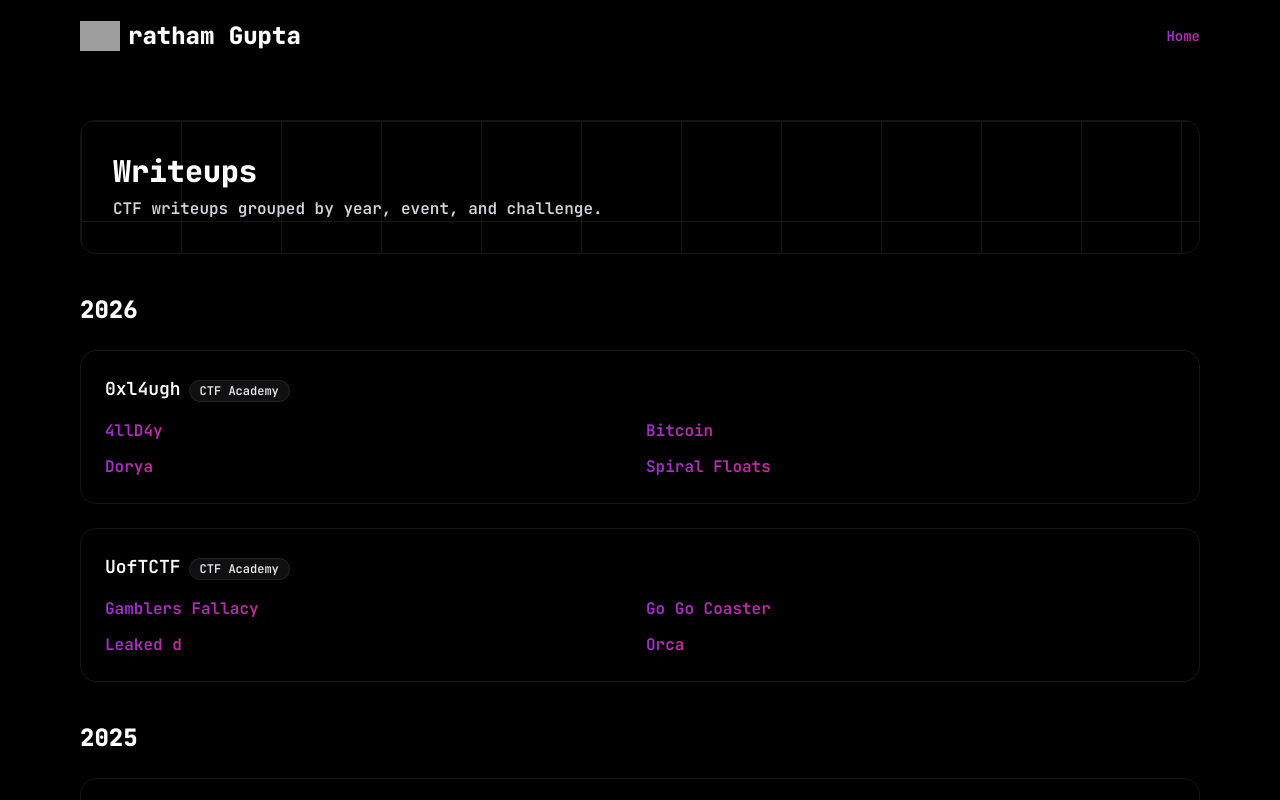
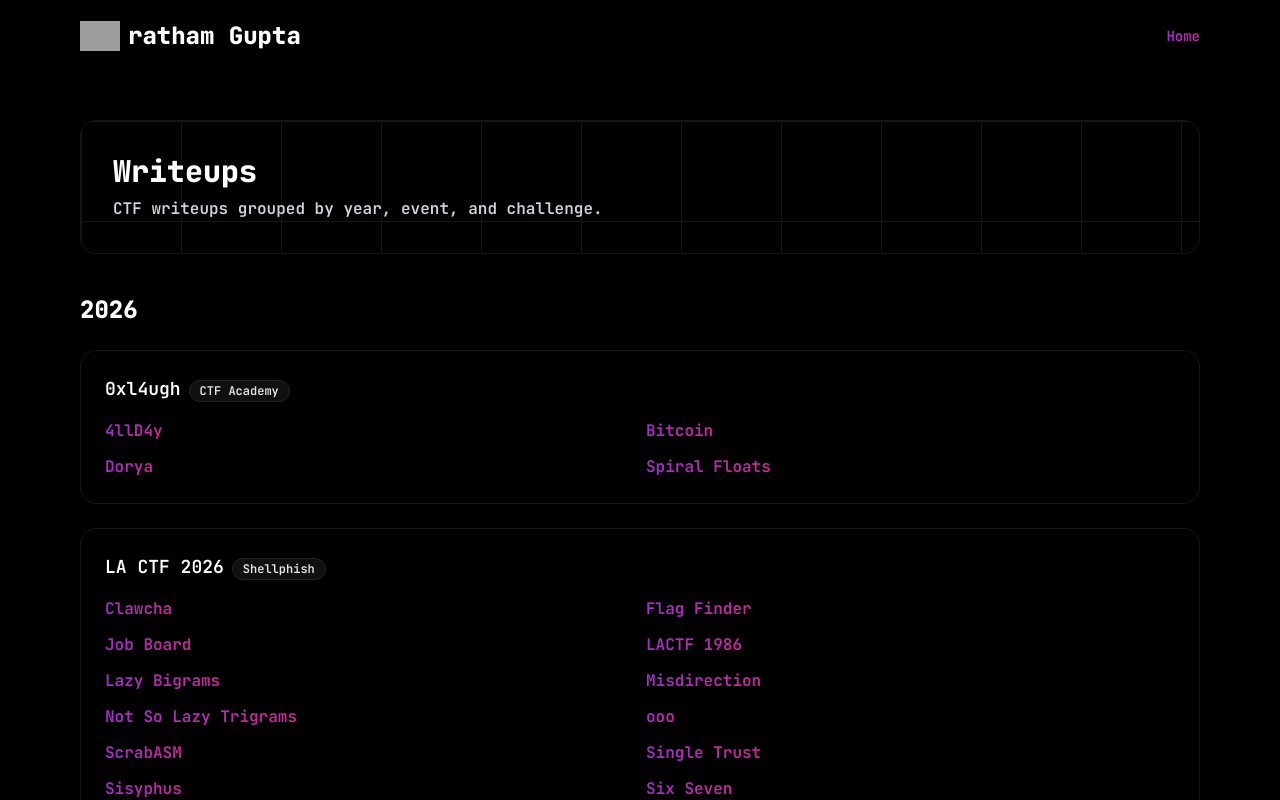
Before and after one commit to prathamgupta36/prathamgupta36.github.io, a Next.js app: page /writeups in a window 1280 px wide. Shown: the top 800 px of the page. Built offline with nearby package versions, Linux system fonts and the light colour scheme; grey boxes are pictures that could not be loaded.

Commit message:
Add writeups for LA CTF 2026 and UofTCTF

```diff
--- a/app/writeups.registry.ts
+++ b/app/writeups.registry.ts
@@ -47,6 +47,11 @@ export const getTeamForEntry = (entry: WriteupEntry) => {
 export const CTF_META: CtfMeta[] = [
   {
     year: 2026,
+    ctf: "LA CTF 2026",
+    team: "Shellphish",
+  },
+  {
+    year: 2026,
     ctf: "UofTCTF",
     team: "CTF Academy",
   },
@@ -68,6 +73,152 @@ export const CTF_META: CtfMeta[] = [
 ];
 
 export const WRITEUPS: WriteupEntry[] = [
+  {
+    year: 2026,
+    ctf: "LA CTF 2026",
+    challenge: "Lazy Bigrams",
+    mdUrl: "https://github.com/prathamgupta36/CTF-Writeups/raw/refs/heads/main/2026/lactf2026/crypto/lazybigrams/WRITEUP.md",
+    repoUrl: "https://github.com/prathamgupta36/CTF-Writeups/files/2026/lactf2026/crypto/lazybigrams",
+  },
+  {
+    year: 2026,
+    ctf: "LA CTF 2026",
+    challenge: "Not So Lazy Trigrams",
+    mdUrl: "https://github.com/prathamgupta36/CTF-Writeups/raw/refs/heads/main/2026/lactf2026/crypto/notsolazytrigrams/WRITEUP.md",
+    repoUrl: "https://github.com/prathamgupta36/CTF-Writeups/files/2026/lactf2026/crypto/notsolazytrigrams",
+  },
+  {
+    year: 2026,
+    ctf: "LA CTF 2026",
+    challenge: "Sisyphus",
+    mdUrl: "https://github.com/prathamgupta36/CTF-Writeups/raw/refs/heads/main/2026/lactf2026/crypto/sisyphus/WRITEUP.md",
+    repoUrl: "https://github.com/prathamgupta36/CTF-Writeups/files/2026/lactf2026/crypto/sisyphus",
+  },
+  {
+    year: 2026,
+    ctf: "LA CTF 2026",
+    challenge: "Six Seven",
+    mdUrl: "https://github.com/prathamgupta36/CTF-Writeups/raw/refs/heads/main/2026/lactf2026/crypto/sixseven/WRITEUP.md",
+    repoUrl: "https://github.com/prathamgupta36/CTF-Writeups/files/2026/lactf2026/crypto/sixseven",
+  },
+  {
+    year: 2026,
+    ctf: "LA CTF 2026",
+    challenge: "Six Seven Again",
+    mdUrl: "https://github.com/prathamgupta36/CTF-Writeups/raw/refs/heads/main/2026/lactf2026/crypto/sixsevenagain/WRITEUP.md",
+    repoUrl: "https://github.com/prathamgupta36/CTF-Writeups/files/2026/lactf2026/crypto/sixsevenagain",
+  },
+  {
+    year: 2026,
+    ctf: "LA CTF 2026",
+    challenge: "Smol Cats",
+    mdUrl: "https://github.com/prathamgupta36/CTF-Writeups/raw/refs/heads/main/2026/lactf2026/crypto/smolcats/WRITEUP.md",
+    repoUrl: "https://github.com/prathamgupta36/CTF-Writeups/files/2026/lactf2026/crypto/smolcats",
+  },
+  {
+    year: 2026,
+    ctf: "LA CTF 2026",
+    challenge: "Spreading Secrets",
+    mdUrl: "https://github.com/prathamgupta36/CTF-Writeups/raw/refs/heads/main/2026/lactf2026/crypto/spreadingsecrets/WRITEUP.md",
+    repoUrl: "https://github.com/prathamgupta36/CTF-Writeups/files/2026/lactf2026/crypto/spreadingsecrets",
+  },
+  {
+    year: 2026,
+    ctf: "LA CTF 2026",
+    challenge: "The Clock",
+    mdUrl: "https://github.com/prathamgupta36/CTF-Writeups/raw/refs/heads/main/2026/lactf2026/crypto/theclock/WRITEUP.md",
+    repoUrl: "https://github.com/prathamgupta36/CTF-Writeups/files/2026/lactf2026/crypto/theclock",
+  },
+  {
+    year: 2026,
+    ctf: "LA CTF 2026",
+    challenge: "Misdirection",
+    mdUrl: "https://github.com/prathamgupta36/CTF-Writeups/raw/refs/heads/main/2026/lactf2026/crypto/misdirection/WRITEUP.md",
+    repoUrl: "https://github.com/prathamgupta36/CTF-Writeups/files/2026/lactf2026/crypto/misdirection",
+  },
+
+  // Pwn (2 challenges)
+  {
+    year: 2026,
+    ctf: "LA CTF 2026",
+    challenge: "ScrabASM",
+    mdUrl: "https://github.com/prathamgupta36/CTF-Writeups/raw/refs/heads/main/2026/lactf2026/pwn/srabasm/WRITEUP.md",
+    repoUrl: "https://github.com/prathamgupta36/CTF-Writeups/files/2026/lactf2026/pwn/srabasm",
+  },
+  {
+    year: 2026,
+    ctf: "LA CTF 2026",
+    challenge: "Tic-Tac-No",
+    mdUrl: "https://github.com/prathamgupta36/CTF-Writeups/raw/refs/heads/main/2026/lactf2026/pwn/tictactoe/WRITEUP.md",
+    repoUrl: "https://github.com/prathamgupta36/CTF-Writeups/files/2026/lactf2026/pwn/tictactoe",
+  },
+
+  // Rev (6 challenges)
+  {
+    year: 2026,
+    ctf: "LA CTF 2026",
+    challenge: "ooo",
+    mdUrl: "https://github.com/prathamgupta36/CTF-Writeups/raw/refs/heads/main/2026/lactf2026/rev/ooo/WRITEUP.md",
+    repoUrl: "https://github.com/prathamgupta36/CTF-Writeups/files/2026/lactf2026/rev/ooo",
+  },
+  {
+    year: 2026,
+    ctf: "LA CTF 2026",
+    challenge: "The Fish",
+    mdUrl: "https://github.com/prathamgupta36/CTF-Writeups/raw/refs/heads/main/2026/lactf2026/rev/thefish/WRITEUP.md",
+    repoUrl: "https://github.com/prathamgupta36/CTF-Writeups/files/2026/lactf2026/rev/thefish",
+  },
+  {
+    year: 2026,
+    ctf: "LA CTF 2026",
+    challenge: "Starless C",
+    mdUrl: "https://github.com/prathamgupta36/CTF-Writeups/raw/refs/heads/main/2026/lactf2026/rev/starlessc/WRITEUP.md",
+    repoUrl: "https://github.com/prathamgupta36/CTF-Writeups/files/2026/lactf2026/rev/starlessc",
+  },
+  {
+    year: 2026,
+    ctf: "LA CTF 2026",
+    challenge: "LACTF 1986",
+    mdUrl: "https://github.com/prathamgupta36/CTF-Writeups/raw/refs/heads/main/2026/lactf2026/rev/lactf1986/WRITEUP.md",
+    repoUrl: "https://github.com/prathamgupta36/CTF-Writeups/files/2026/lactf2026/rev/lactf1986",
+  },
+  {
+    year: 2026,
+    ctf: "LA CTF 2026",
+    challenge: "Flag Finder",
+    mdUrl: "https://github.com/prathamgupta36/CTF-Writeups/raw/refs/heads/main/2026/lactf2026/rev/flagfinder/WRITEUP.md",
+    repoUrl: "https://github.com/prathamgupta36/CTF-Writeups/files/2026/lactf2026/rev/flagfinder",
+  },
+  {
+    year: 2026,
+    ctf: "LA CTF 2026",
+    challenge: "The Three-SAT Problem",
+    mdUrl: "https://github.com/prathamgupta36/CTF-Writeups/raw/refs/heads/main/2026/lactf2026/rev/threesatproblem/WRITEUP.md",
+    repoUrl: "https://github.com/prathamgupta36/CTF-Writeups/files/2026/lactf2026/rev/threesatproblem",
+  },
+
+  // Web (3 challenges)
+  {
+    year: 2026,
+    ctf: "LA CTF 2026",
+    challenge: "Clawcha",
+    mdUrl: "https://github.com/prathamgupta36/CTF-Writeups/raw/refs/heads/main/2026/lactf2026/web/clawcha/WRITEUP.md",
+    repoUrl: "https://github.com/prathamgupta36/CTF-Writeups/files/2026/lactf2026/web/clawcha",
+  },
+  {
+    year: 2026,
+    ctf: "LA CTF 2026",
+    challenge: "Job Board",
+    mdUrl: "https://github.com/prathamgupta36/CTF-Writeups/raw/refs/heads/main/2026/lactf2026/web/jobboard/WRITEUP.md",
+    repoUrl: "https://github.com/prathamgupta36/CTF-Writeups/files/2026/lactf2026/web/jobboard",
+  },
+  {
+    year: 2026,
+    ctf: "LA CTF 2026",
+    challenge: "Single Trust",
+    mdUrl: "https://github.com/prathamgupta36/CTF-Writeups/raw/refs/heads/main/2026/lactf2026/web/singletrust/WRITEUP.md",
+    repoUrl: "https://github.com/prathamgupta36/CTF-Writeups/files/2026/lactf2026/web/singletrust",
+  },
   {
     year: 2026,
     ctf: "UofTCTF",
```
